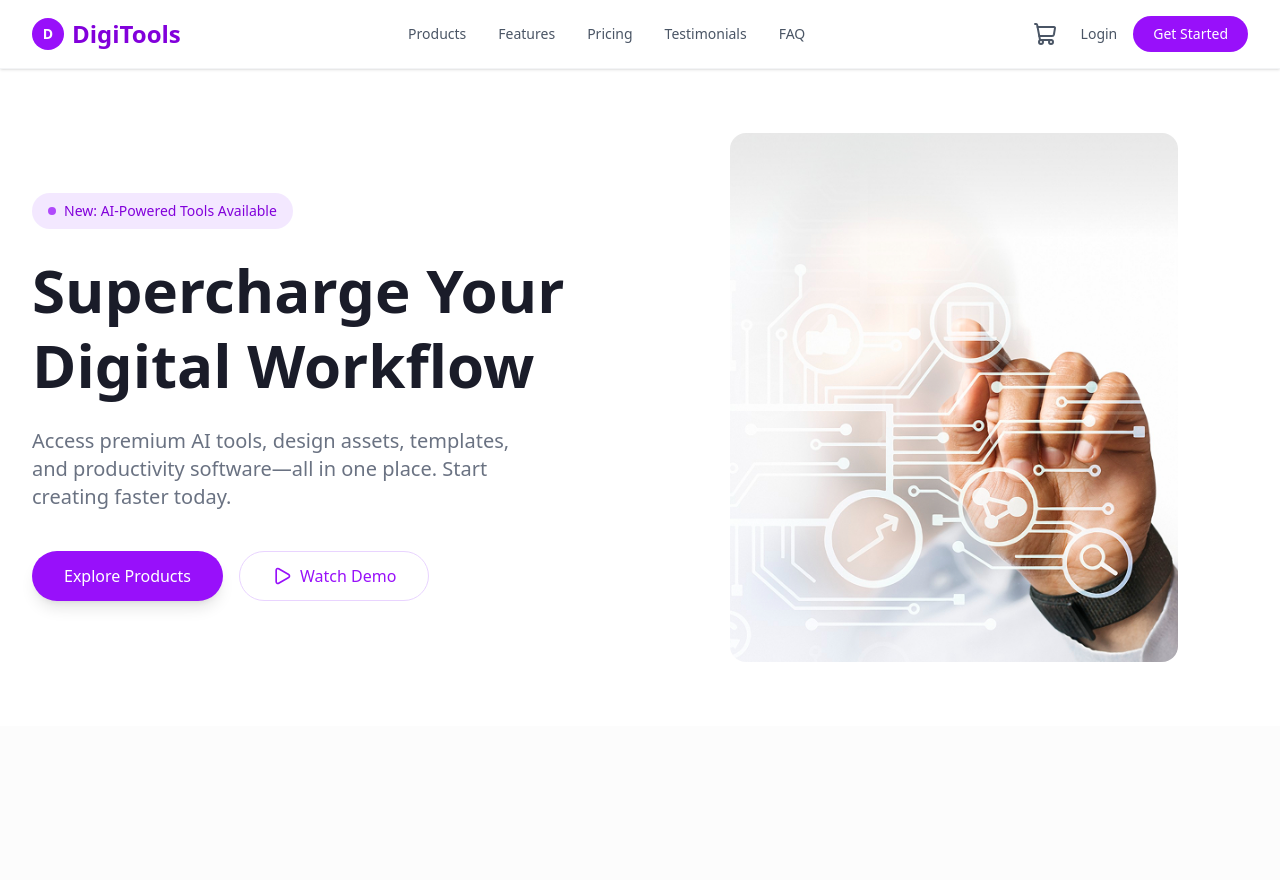
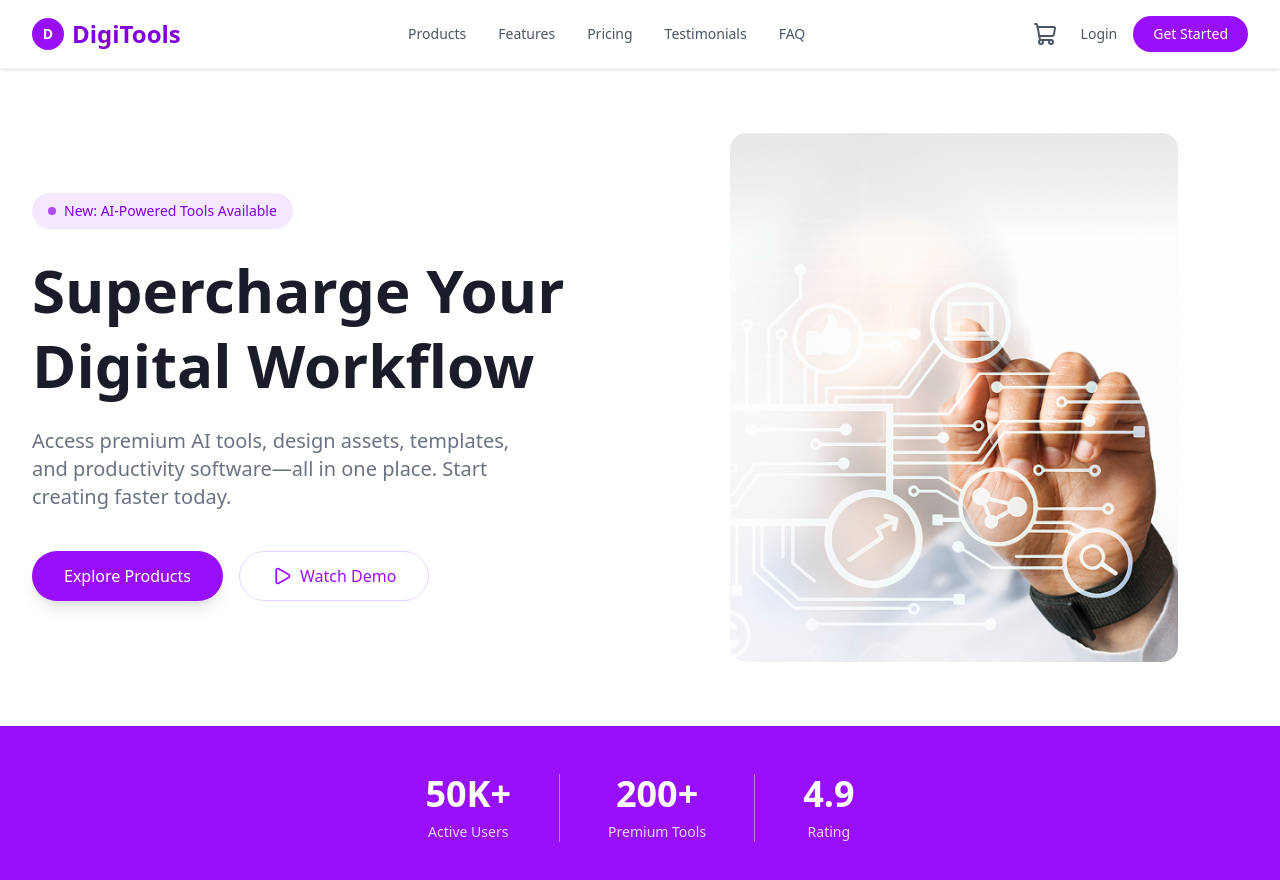
Before and after one commit to Jifan-Mahmud/Programming-Hero-Assignment-6, a React (Vite) app: page / in a window 1280 px wide. Shown: the top 880 px of the page. Before the commit the page ends 800 px from the top, so only its background shows below. Built offline with nearby package versions, Linux system fonts and the light colour scheme.

Commit message:
Stats Adding

```diff
--- a/src/App.jsx
+++ b/src/App.jsx
@@ -2,12 +2,14 @@
 import 'react-toastify/dist/ReactToastify.css';
 import Banner from './components/Banner';
 import Navbar from './components/Navbar';
+import Stats from './components/Stats';
 
 function App() {
   return (
     <div>
       <Navbar/>
       <Banner/>
+      <Stats/>
     </div>
   );
 }
--- /dev/null
+++ b/src/components/Stats.jsx
@@ -0,0 +1,23 @@
+
+const Stats = () => {
+  return (
+    <section className="bg-purple-600 py-12 px-8">
+      <div className="max-w-6xl mx-auto flex flex-col md:flex-row justify-center items-center divide-y md:divide-y-0 md:divide-x divide-purple-400">
+        <div className="flex flex-col items-center justify-center px-12 py-4 md:py-0 w-full md:w-auto text-white">
+          <h2 className="text-4xl font-bold mb-2">50K+</h2>
+          <p className="text-purple-200 text-sm font-medium">Active Users</p>
+        </div>
+        <div className="flex flex-col items-center justify-center px-12 py-4 md:py-0 w-full md:w-auto text-white">
+          <h2 className="text-4xl font-bold mb-2">200+</h2>
+          <p className="text-purple-200 text-sm font-medium">Premium Tools</p>
+        </div>
+        <div className="flex flex-col items-center justify-center px-12 py-4 md:py-0 w-full md:w-auto text-white">
+          <h2 className="text-4xl font-bold mb-2">4.9</h2>
+          <p className="text-purple-200 text-sm font-medium">Rating</p>
+        </div>
+      </div>
+    </section>
+  );
+};
+
+export default Stats;
```
